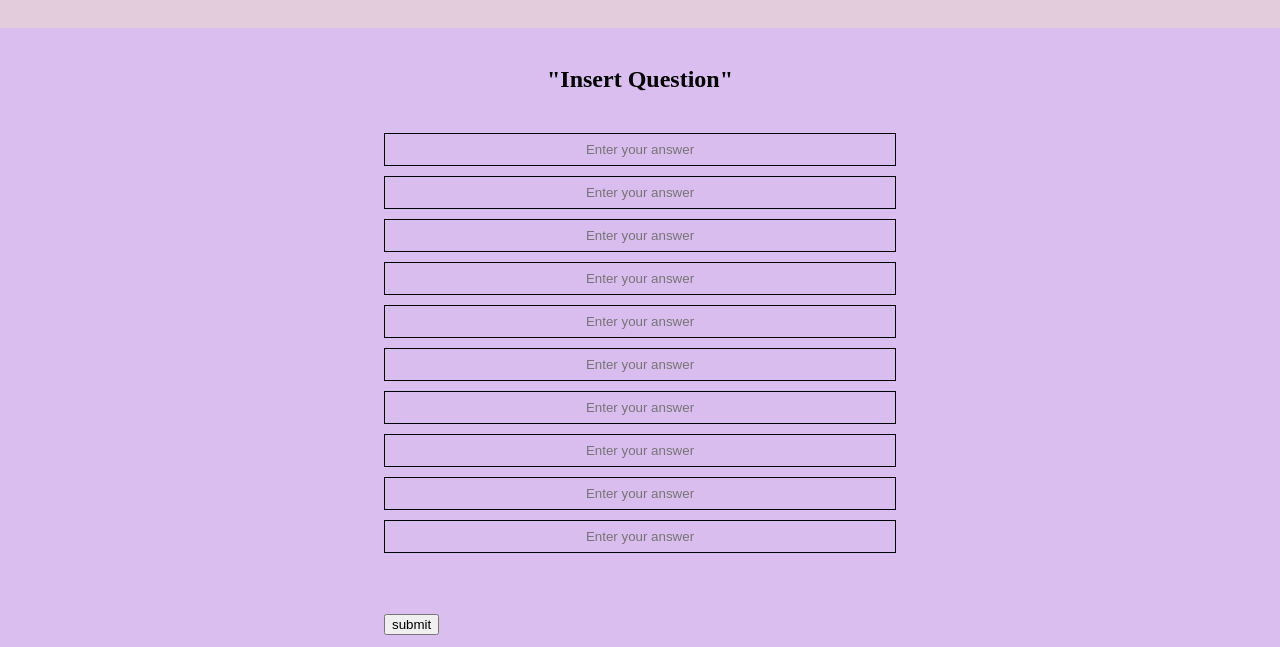
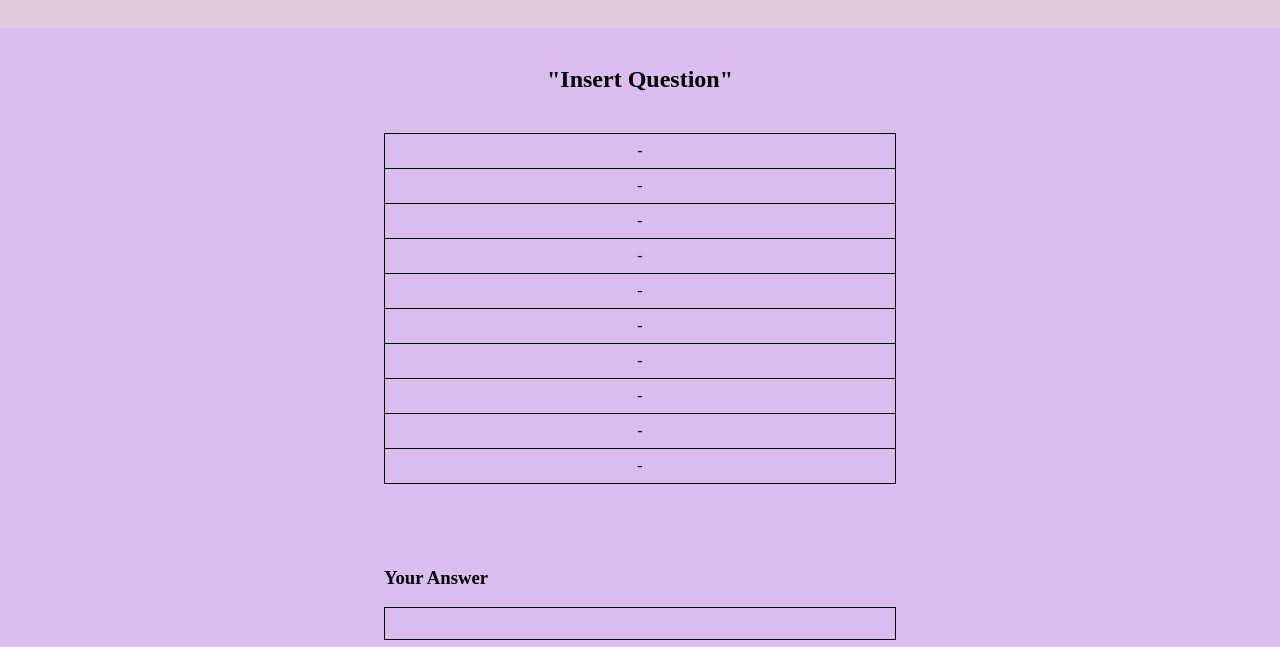
Before and after one commit to minnowfish/StacksQueueSite, a plain HTML site: page Queues.html in a window 1280 px wide. Shown: the part 114-761 px from the top of the page. Drawn offline with Linux system fonts and the light colour scheme.

Commit message:
Update Queues.html

```diff
--- a/Queues.html
+++ b/Queues.html
@@ -1,6 +1,7 @@
 <!DOCTYPE html>
 <html lang="en">
 <head>
+
     <meta charset="UTF-8">
     <meta name="viewport" content="width=device-width, initial-scale=1.0">
     <title>Queues Questions</title>
@@ -25,6 +26,18 @@
     	    padding: 20px;
   	}
 
+      table {
+        width: 100%;
+        margin-bottom: 10px;
+        border-collapse: collapse;
+    }
+    th, td {
+        padding: 8px;
+        border: 1px solid #000000;
+        color: #000000;
+        background-color: #00000001;
+        text-align: center;
+    }
 
   	.form-group {
   		margin-bottom: 15px;
@@ -42,7 +55,7 @@
 		text-align: center;
   	}
 
-  	input[type="text"]::placeholder {					{
+  	input[type="text"]::placeholder{
     		color: transparent;
     		display: inline-block;
 		text-align: center;
@@ -55,7 +68,7 @@
     		color: #000000;
     		cursor: pointer;
     		font-family: "Times New Roman";
-    		width: 200px;
+    		width: 100%;
 	}
 
 	.contact_table {
@@ -66,6 +79,7 @@
 		text-align: center;
 	}
     </style>
+
 </head>
 <body>
     <div class="title">
@@ -73,29 +87,67 @@
     </div>
     <br>
     <div>
-        <h2 style="text-align: center; margin-top: 20px;">"Insert Question"</h2>
+        <h2 id = "htmlquestion" style="text-align: center; margin-top: 20px;">"Insert Question"</h2>
     </div>
 	<div class="container">
+        <table>
+
+            <tr>
+                <td id = "10">-</td>
+            </tr>
+            <tr>
+                <td id = "9">-</td>
+            </tr>
+            <tr>
+                <td id = "8">-</td>
+            </tr>
+            <tr>
+                <td id = "7">-</td>
+            </tr>
+            <tr>
+                <td id = "6">-</td>
+            </tr>
+            <tr>
+                <td id = "5">-</td>
+            </tr>
+            <tr>
+                <td id = "4">-</td>
+            </tr>
+            <tr>
+                <td id = "3">-</td>
+            </tr>
+            <tr>
+                <td id = "2">-</td>
+            </tr>
+            <tr>
+                <td id = "1">-</td>
+            </tr>
+        </table>
+        <br>
+        <br>
+        <br>
+        <h3> Your Answer</h2>
     <div class="form-group">
       <input type="text" id="index_1" name="index_1" placeholder="Enter your answer"> <br>
       <input type="text" id="index_2" name="index_2" placeholder="Enter your answer"> <br>
-      <input type="text" id="index_1" name="index_1" placeholder="Enter your answer"> <br>
-      <input type="text" id="index_2" name="index_2" placeholder="Enter your answer"> <br>
-      <input type="text" id="index_1" name="index_1" placeholder="Enter your answer"> <br>
-      <input type="text" id="index_2" name="index_2" placeholder="Enter your answer"> <br>
-      <input type="text" id="index_1" name="index_1" placeholder="Enter your answer"> <br>
-      <input type="text" id="index_2" name="index_2" placeholder="Enter your answer"> <br>
-      <input type="text" id="index_1" name="index_1" placeholder="Enter your answer"> <br>
-      <input type="text" id="index_2" name="index_2" placeholder="Enter your answer">
+      <input type="text" id="index_3" name="index_3" placeholder="Enter your answer"> <br>
+      <input type="text" id="index_4" name="index_4" placeholder="Enter your answer"> <br>
+      <input type="text" id="index_5" name="index_5" placeholder="Enter your answer"> <br>
+      <input type="text" id="index_6" name="index_6" placeholder="Enter your answer"> <br>
+      <input type="text" id="index_7" name="index_7" placeholder="Enter your answer"> <br>
+      <input type="text" id="index_8" name="index_8" placeholder="Enter your answer"> <br>
+      <input type="text" id="index_9" name="index_9" placeholder="Enter your answer"> <br>
+      <input type="text" id="index_10" name="index_10" placeholder="Enter your answer">
     </div>
     <br><br>
     <div class="submit-btn">
-      <input type="submit" value="submit">
+      <input id = "submit" type="submit" value="submit">
     </div>
   </form>
 </div>
-<p style="text-align:center; color:#521978">Note: If the answer is an error, input "ERROR" in the lowest block.</p>
+<p id = "textmessage" style="text-align:center; color:#521978">Note: If the answer is an error, input "ERROR" in the lowest block.</p>
     <br>
-  <script src="app.js"></script>
+
 </body>
+<script src="queue.js"></script>
 </html>
```
